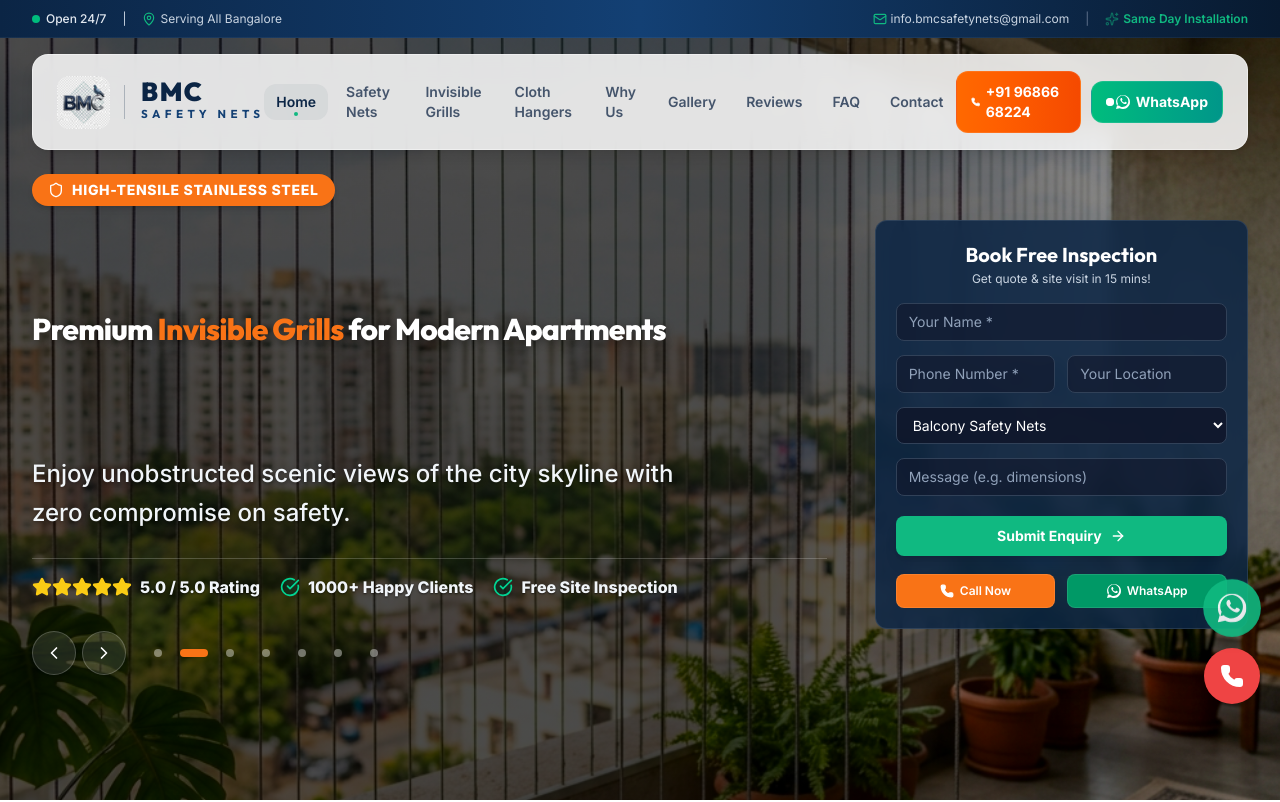
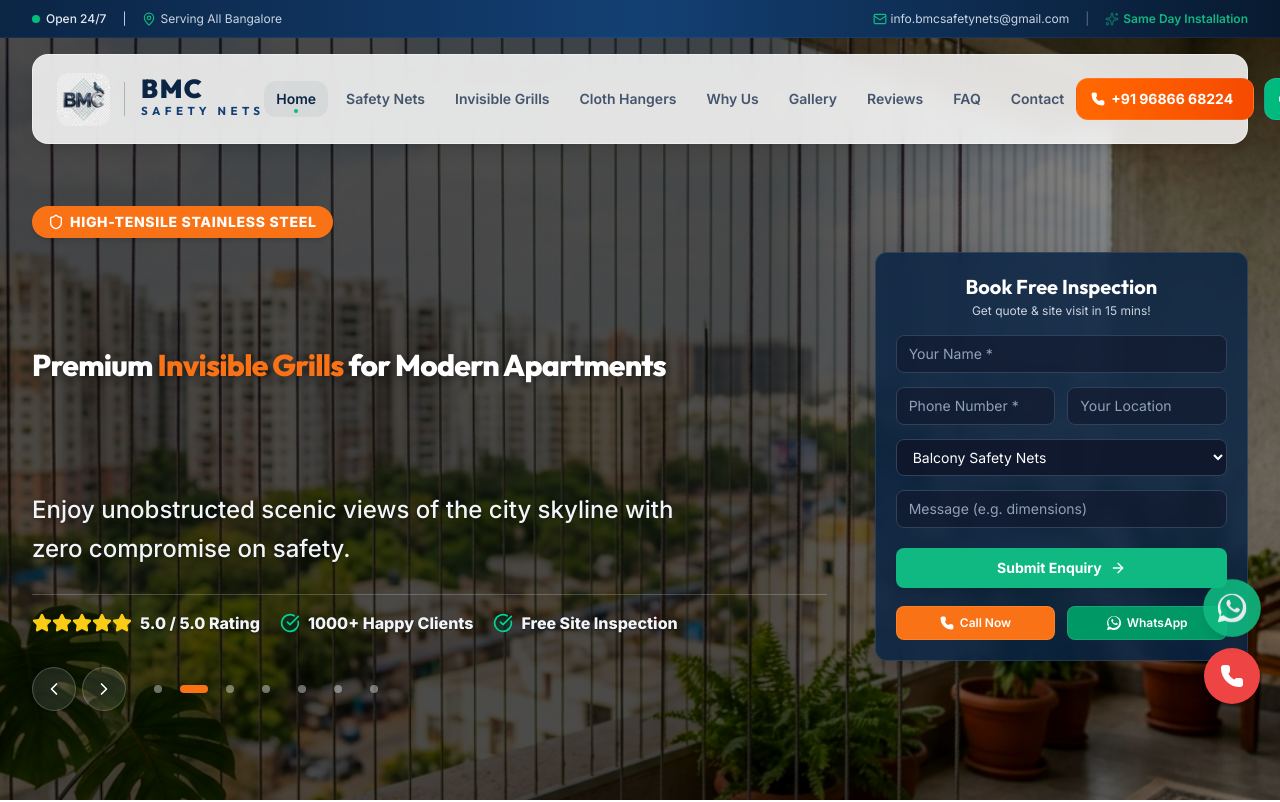
Before and after one commit to ajay-Ai-Ds/BMC-Safety-Nets, a Next.js app: page / in a window 1280 px wide. Shown: the top 802 px of the page. Built offline with nearby package versions, Linux system fonts and the light colour scheme.

Commit message:
style: refine responsiveness, layout, and fix linting errors

```diff
--- a/src/components/Contact.tsx
+++ b/src/components/Contact.tsx
@@ -2,7 +2,6 @@
 
 import { useState } from "react";
 import { Phone, MessageCircle, MapPin, Mail, Clock, Send, CheckCircle } from "lucide-react";
-import { motion } from "framer-motion";
 
 export default function Contact() {
   const [isSubmitted, setIsSubmitted] = useState(false);
--- a/src/components/Footer.tsx
+++ b/src/components/Footer.tsx
@@ -22,7 +22,7 @@ export default function Footer() {
               <Logo height={56} theme="dark" />
             </div>
             <p className="text-slate-400 text-sm leading-relaxed mb-6">
-              Bangalore's trusted safety net installation experts. Protecting your family, balcony, pets, and children with 100% premium, UV-resistant, long-lasting materials.
+              {"Bangalore's trusted safety net installation experts. Protecting your family, balcony, pets, and children with 100% premium, UV-resistant, long-lasting materials."}
             </p>
             <div className="flex space-x-3">
               <a
--- a/src/components/Header.tsx
+++ b/src/components/Header.tsx
@@ -171,7 +171,7 @@ export default function Header() {
             </a>
 
             {/* Desktop Navigation */}
-            <nav className="hidden lg:flex space-x-1 xl:space-x-1.5 items-center">
+            <nav className="hidden lg:flex space-x-0.5 xl:space-x-1.5 items-center">
               {navItems.map((item) => {
                 // Determine if this item is active
                 const isActive = (() => {
@@ -187,7 +187,7 @@ export default function Header() {
                     key={item.name}
                     href={item.href}
                     onClick={(e) => handleNavClick(e, item.href)}
-                    className={`text-xs xl:text-sm font-semibold transition-all duration-300 relative py-2 px-2.5 xl:px-3 rounded-xl cursor-pointer group ${
+                    className={`text-xs xl:text-sm font-semibold transition-all duration-300 relative py-2 px-1.5 xl:px-3 rounded-xl cursor-pointer group whitespace-nowrap ${
                       isActive
                         ? "text-primary bg-primary/5"
                         : "text-slate-600 hover:text-primary hover:bg-slate-50"
@@ -205,20 +205,21 @@ export default function Header() {
             </nav>
 
             {/* Call / WhatsApp CTAs */}
-            <div className="hidden sm:flex items-center space-x-2.5">
+            <div className="hidden sm:flex items-center space-x-1.5 xl:space-x-2.5">
               <a
                 href="tel:+919686668224"
-                className="group flex items-center space-x-1.5 bg-gradient-to-r from-orange-500 to-orange-600 text-white px-3.5 py-2.5 rounded-xl text-xs xl:text-sm font-bold hover:shadow-md hover:shadow-orange-500/20 transition-all duration-300 hover:-translate-y-0.5 border border-white/10"
+                className="group flex items-center space-x-1.5 bg-gradient-to-r from-orange-500 to-orange-600 text-white px-2.5 py-2 xl:px-3.5 xl:py-2.5 rounded-xl text-xs xl:text-sm font-bold hover:shadow-md hover:shadow-orange-500/20 transition-all duration-300 hover:-translate-y-0.5 border border-white/10 whitespace-nowrap"
               >
                 <Phone className="w-3.5 h-3.5 fill-white group-hover:animate-bounce" />
-                <span>+91 96866 68224</span>
+                <span className="hidden xl:inline">+91 96866 68224</span>
+                <span className="inline xl:hidden">Call</span>
               </a>
 
               <a
                 href="https://wa.me/919686668224?text=Hi%20BMC%20Safety%20Nets%2C%20I%20am%20interested%20in%20a%20free%20inspection%20and%20quote%20for%20your%20services."
                 target="_blank"
                 rel="noopener noreferrer"
-                className="group flex items-center space-x-1.5 bg-gradient-to-r from-emerald-500 to-teal-600 text-white px-3.5 py-2.5 rounded-xl text-xs xl:text-sm font-bold hover:shadow-md hover:shadow-emerald-500/20 transition-all duration-300 hover:-translate-y-0.5 border border-white/10"
+                className="group flex items-center space-x-1.5 bg-gradient-to-r from-emerald-500 to-teal-600 text-white px-2.5 py-2 xl:px-3.5 xl:py-2.5 rounded-xl text-xs xl:text-sm font-bold hover:shadow-md hover:shadow-emerald-500/20 transition-all duration-300 hover:-translate-y-0.5 border border-white/10 whitespace-nowrap"
               >
                 <div className="relative flex h-2 w-2 mr-0.5">
                   <span className="animate-ping absolute inline-flex h-full w-full rounded-full bg-white opacity-75"></span>
@@ -228,7 +229,8 @@ export default function Header() {
                 <svg className="w-3.5 h-3.5 fill-white" viewBox="0 0 24 24">
                   <path d="M.057 24l1.687-6.163c-1.041-1.804-1.588-3.849-1.587-5.946C.06 5.348 5.397.01 12.008.01c3.202.001 6.212 1.248 8.477 3.517 2.266 2.268 3.507 5.28 3.505 8.484-.004 6.657-5.34 11.997-11.953 11.997-2.005-.001-3.973-.502-5.724-1.455L0 24zm6.59-4.846c1.6.95 3.188 1.449 4.625 1.451 5.403.002 9.803-4.381 9.805-9.786.002-2.618-1.01-5.074-2.854-6.921C16.38 2.052 13.933.996 11.999.996 6.596.996 2.197 5.379 2.195 10.785c-.001 1.512.409 2.99 1.182 4.298l-.994 3.63 3.731-.973-1.066.614zm11.332-6.52c-.274-.136-1.62-.8-1.87-.892-.252-.09-.435-.136-.617.137-.183.272-.708.892-.868 1.074-.16.183-.32.204-.593.068-1.579-.79-2.73-1.37-3.818-3.23-.288-.492.288-.456.822-1.52.091-.183.046-.343-.023-.48-.068-.136-.617-1.484-.846-2.033-.223-.536-.469-.463-.617-.47l-.527-.008c-.183 0-.48.069-.731.343-.252.274-.96.937-.96 2.285 0 1.348.982 2.651 1.119 2.833.137.183 1.933 2.951 4.682 4.141.654.282 1.165.451 1.564.578.658.209 1.258.18 1.732.109.528-.079 1.62-.663 1.85-1.302.23-.639.23-1.187.16-1.302-.07-.116-.275-.183-.55-.32z" />
                 </svg>
-                <span>WhatsApp</span>
+                <span className="hidden xl:inline">WhatsApp</span>
+                <span className="inline xl:hidden">Chat</span>
               </a>
             </div>
 
--- a/src/components/Hero.tsx
+++ b/src/components/Hero.tsx
@@ -163,11 +163,11 @@ export default function Hero() {
     <>
       <section
         id="home"
-      className="relative min-h-[70vh] lg:min-h-screen flex items-center pt-20 pb-8 lg:pt-24 lg:pb-12 overflow-hidden bg-slate-50"
-      onTouchStart={handleTouchStart}
-      onTouchMove={handleTouchMove}
-      onTouchEnd={handleTouchEnd}
-    >
+        className="relative min-h-[75vh] lg:min-h-screen flex items-center pt-28 pb-8 sm:pt-32 lg:pt-40 lg:pb-12 overflow-hidden bg-slate-50"
+        onTouchStart={handleTouchStart}
+        onTouchMove={handleTouchMove}
+        onTouchEnd={handleTouchEnd}
+      >
       {/* Standard HTML style tag to inject responsive styles for background overlay */}
       <style>{`
         .hero-gradient-overlay {
@@ -214,12 +214,12 @@ export default function Hero() {
 
           {/* Hero Left Content */}
           <div className="lg:col-span-8 space-y-6">
-            <div className="min-h-[32px]">
+            <div className="min-h-[36px] sm:min-h-[40px] flex items-center">
               <motion.span
                 key={`tag-${currentSlide}`}
                 initial={{ opacity: 0, y: -10 }}
                 animate={{ opacity: 1, y: 0 }}
-                className="inline-flex items-center gap-2 px-4 py-1.5 rounded-full text-sm font-extrabold uppercase tracking-wider bg-[#f97316] text-white shadow-md"
+                className="inline-flex items-center gap-1.5 px-3 py-1 sm:px-4 sm:py-1.5 rounded-full text-xs sm:text-sm font-extrabold uppercase tracking-wider bg-[#f97316] text-white shadow-md whitespace-nowrap"
               >
                 <Shield className="w-4 h-4 text-white" />
                 {slides[currentSlide].tagline}
--- a/src/components/Process.tsx
+++ b/src/components/Process.tsx
@@ -1,7 +1,7 @@
 "use client";
 
 import { motion } from "framer-motion";
-import { PhoneCall, Ruler, FileCheck, ShieldAlert, Smile, ArrowRight, ArrowDown } from "lucide-react";
+import { PhoneCall, Ruler, FileCheck, ShieldAlert, Smile } from "lucide-react";
 
 const steps = [
   {
--- a/src/components/Services.tsx
+++ b/src/components/Services.tsx
@@ -123,9 +123,18 @@ const servicesData = {
   }
 };
 
+interface ServiceItem {
+  id: string;
+  name: string;
+  img: string;
+  tags: string[];
+  bulletPoints: string[];
+  description: string;
+}
+
 export default function Services() {
   const [activeTab, setActiveTab] = useState<"nets" | "grills" | "hangers">("nets");
-  const [selectedService, setSelectedService] = useState<any | null>(null);
+  const [selectedService, setSelectedService] = useState<ServiceItem | null>(null);
 
   useEffect(() => {
     const handleTabChange = (e: Event) => {
@@ -188,7 +197,7 @@ export default function Services() {
 
         {/* Active Tab description */}
         <div className="text-center max-w-2xl mx-auto mb-10 -mt-4 text-xs sm:text-sm text-slate-600 italic">
-          "{activeCategory.desc}"
+          &ldquo;{activeCategory.desc}&rdquo;
         </div>
 
         {/* Services Grid */}
--- a/src/components/Trust.tsx
+++ b/src/components/Trust.tsx
@@ -111,7 +111,7 @@ export default function Trust() {
             transition={{ delay: 0.1 }}
             className="text-3xl sm:text-4xl font-extrabold text-slate-900 mt-2 font-display"
           >
-            Bangalore's Most Trusted Protection Services
+            {"Bangalore's Most Trusted Protection Services"}
           </motion.h2>
           <motion.div
             initial={{ width: 0 }}
--- a/src/components/WhyChooseUs.tsx
+++ b/src/components/WhyChooseUs.tsx
@@ -1,7 +1,7 @@
 "use client";
 
 import { motion } from "framer-motion";
-import { CheckCircle2, ShieldCheck, PenTool as Tool, Sparkles, PhoneCall, Zap } from "lucide-react";
+import { CheckCircle2, ShieldCheck, PhoneCall, Zap } from "lucide-react";
 
 const benefits = [
   { title: "Premium Quality Nets", desc: "We use ISO-standard materials with high load capacities." },
@@ -32,10 +32,10 @@ export default function WhyChooseUs() {
               Unmatched Standards
             </span>
             <h2 className="text-3xl sm:text-4xl font-extrabold font-display leading-tight">
-              Why BMC is Bangalore's #1 Choice
+              {"Why BMC is Bangalore's #1 Choice"}
             </h2>
             <p className="text-slate-300 text-sm sm:text-base leading-relaxed">
-              We don't believe in cheap temporary fixes. At BMC Safety Nets, we use marine-grade stainless steel wire ropes, 100% pure virgin HDPE netting, and heavy double-walled anchor expansions. Your family's safety is our highest priority.
+              {"We don't believe in cheap temporary fixes. At BMC Safety Nets, we use marine-grade stainless steel wire ropes, 100% pure virgin HDPE netting, and heavy double-walled anchor expansions. Your family's safety is our highest priority."}
             </p>
 
             {/* Graphic Trust Banner */}
```
Also changed, not shown: src/components/Reviews.tsx (+9 -6 lines).
